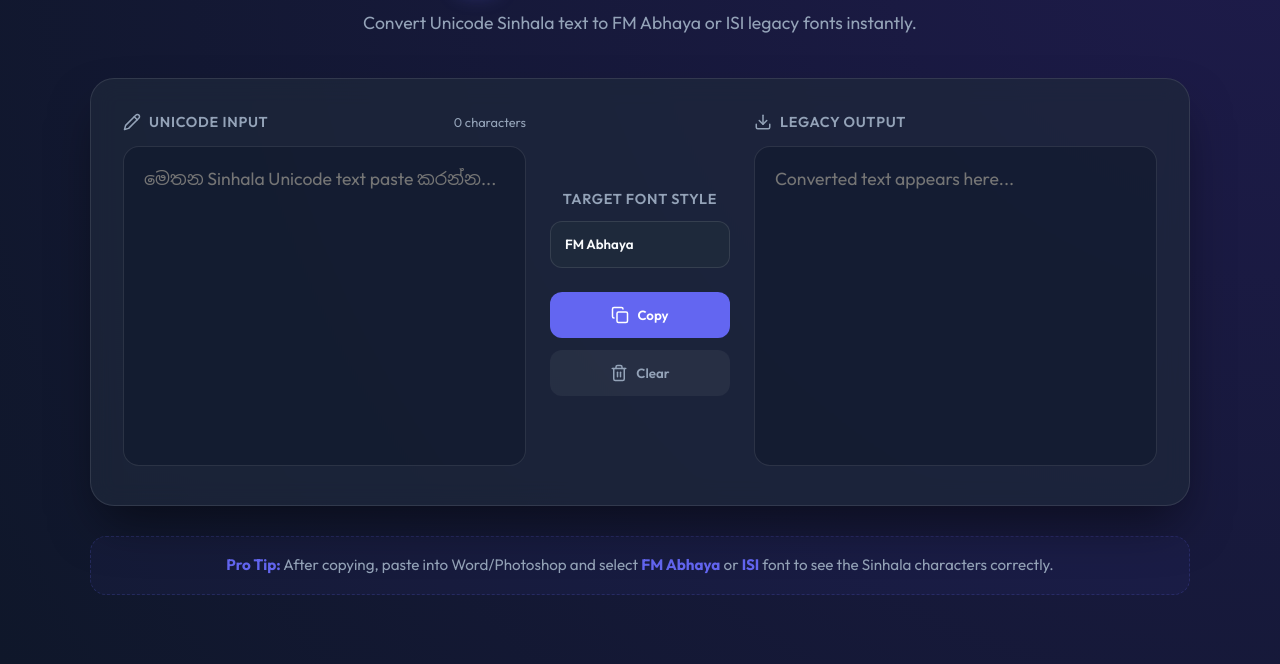
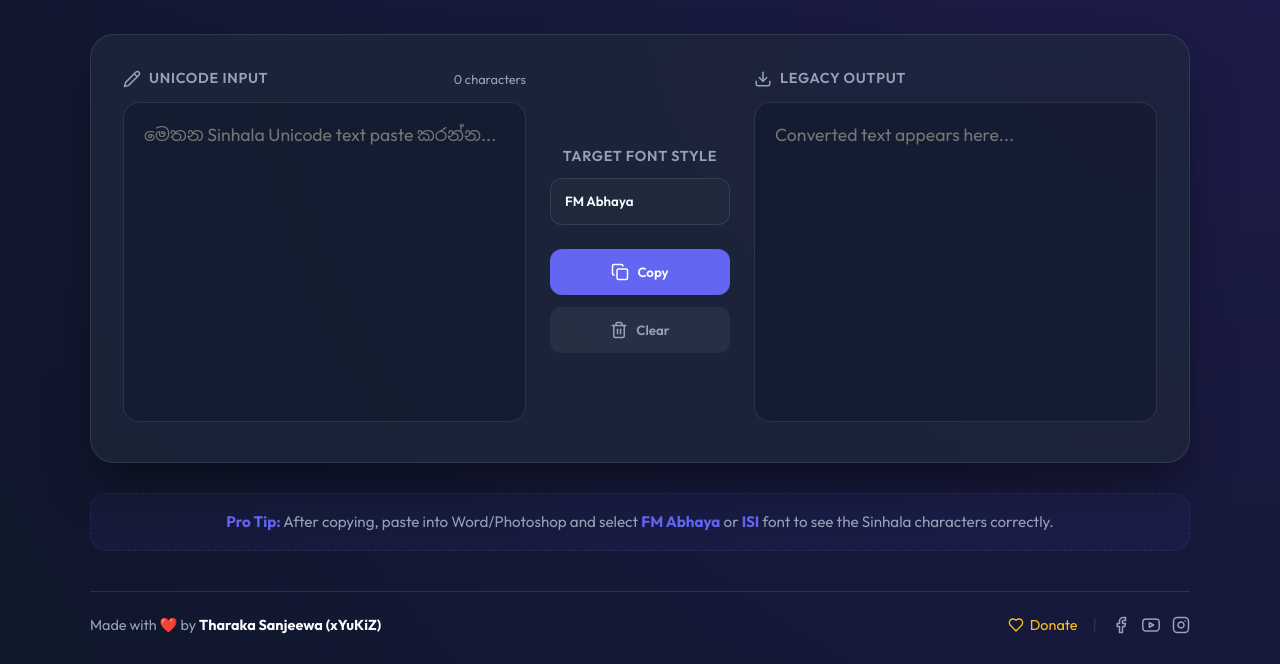
Before and after one commit to xYuKiZ/Sinhala-Unicode-Convert-to-FMAbaya-or-ISI, a plain HTML site: page index.html in a window 1280 px wide. Shown: the part 136-800 px from the top of the page. Drawn offline with Linux system fonts and the light colour scheme.

Commit message:
button fixed

```diff
--- a/index.html
+++ b/index.html
@@ -71,6 +71,30 @@
     <footer class="info-footer">
         <p><strong>Pro Tip:</strong> After copying, paste into Word/Photoshop and select <strong>FM Abhaya</strong> or <strong>ISI</strong> font to see the Sinhala characters correctly.</p>
     </footer>
+
+    <footer class="app-footer">
+        <div class="footer-content">
+            <p class="credit">Made with ❤️ by <strong>Tharaka Sanjeewa (xYuKiZ)</strong></p>
+            <div class="footer-links">
+                <a href="#" class="footer-link donate" title="Donate">
+                    <svg xmlns="http://www.w3.org/2000/svg" width="16" height="16" viewBox="0 0 24 24" fill="none" stroke="currentColor" stroke-width="2" stroke-linecap="round" stroke-linejoin="round"><path d="M19 14c1.49-1.46 3-3.21 3-5.5A5.5 5.5 0 0 0 16.5 3c-1.76 0-3 .5-4.5 2-1.5-1.5-2.74-2-4.5-2A5.5 5.5 0 0 0 2 8.5c0 2.3 1.5 4.05 3 5.5l7 7Z"/></svg>
+                    <span>Donate</span>
+                </a>
+                <span class="divider">|</span>
+                <div class="social-links">
+                    <a href="#" title="Facebook">
+                        <svg xmlns="http://www.w3.org/2000/svg" width="18" height="18" viewBox="0 0 24 24" fill="none" stroke="currentColor" stroke-width="2" stroke-linecap="round" stroke-linejoin="round"><path d="M18 2h-3a5 5 0 0 0-5 5v3H7v4h3v8h4v-8h3l1-4h-4V7a1 1 0 0 1 1-1h3z"/></svg>
+                    </a>
+                    <a href="#" title="YouTube">
+                        <svg xmlns="http://www.w3.org/2000/svg" width="18" height="18" viewBox="0 0 24 24" fill="none" stroke="currentColor" stroke-width="2" stroke-linecap="round" stroke-linejoin="round"><path d="M22.54 6.42a2.78 2.78 0 0 0-1.94-2C18.88 4 12 4 12 4s-6.88 0-8.6.42a2.78 2.78 0 0 0-1.94 2C1 8.11 1 12 1 12s0 3.89.46 5.58a2.78 2.78 0 0 0 1.94 2c1.72.42 8.6.42 8.6.42s6.88 0 8.6-.42a2.78 2.78 0 0 0 1.94-2C23 15.89 23 12 23 12s0-3.89-.46-5.58z"/><polygon points="9.75 15.02 15.5 12 9.75 8.98 9.75 15.02"/></svg>
+                    </a>
+                    <a href="#" title="Instagram">
+                        <svg xmlns="http://www.w3.org/2000/svg" width="18" height="18" viewBox="0 0 24 24" fill="none" stroke="currentColor" stroke-width="2" stroke-linecap="round" stroke-linejoin="round"><rect width="20" height="20" x="2" y="2" rx="5" ry="5"/><path d="M16 11.37A4 4 0 1 1 12.63 8 4 4 0 0 1 16 11.37z"/><line x1="17.5" x2="17.51" y1="6.5" y2="6.5"/></svg>
+                    </a>
+                </div>
+            </div>
+        </div>
+    </footer>
 </div>
 
 <div id="toast" class="toast">Copied to clipboard!</div>
--- a/script.js
+++ b/script.js
@@ -58,21 +58,42 @@
 }
 
 function copyOutput() {
-    if (outputText.value.trim() === "") {
+    const text = outputText.value;
+    if (text.trim() === "") {
         showToast("No text to copy!", "error");
         return;
     }
 
-    navigator.clipboard.writeText(outputText.value).then(() => {
-        showToast("Copied to clipboard!");
-    }).catch(err => {
-        console.error('Failed to copy: ', err);
-        // Fallback for older browsers
+    // Try modern Clipboard API first
+    if (navigator.clipboard && window.isSecureContext) {
+        navigator.clipboard.writeText(text).then(() => {
+            showToast("Copied to clipboard!");
+        }).catch(err => {
+            console.error('Clipboard API failed:', err);
+            fallbackCopy();
+        });
+    } else {
+        // Fallback to execCommand
+        fallbackCopy();
+    }
+}
+
+function fallbackCopy() {
+    try {
         outputText.select();
-        document.execCommand("copy");
-        showToast("Copied to clipboard!");
-    });
+        outputText.setSelectionRange(0, 99999); // For mobile devices
+        const successful = document.execCommand('copy');
+        if (successful) {
+            showToast("Copied to clipboard!");
+        } else {
+            showToast("Copy failed. Please copy manually.", "error");
+        }
+    } catch (err) {
+        console.error('Fallback copy failed:', err);
+        showToast("Copy failed. Please copy manually.", "error");
+    }
 }
+
 
 function clearText() {
     unicodeInput.value = "";
--- a/style.css
+++ b/style.css
@@ -248,6 +248,86 @@
     color: var(--accent-primary);
 }
 
+.app-footer {
+    margin-top: 40px;
+    padding-top: 20px;
+    border-top: 1px solid var(--glass-border);
+}
+
+.footer-content {
+    display: flex;
+    flex-direction: column;
+    align-items: center;
+    gap: 15px;
+    text-align: center;
+}
+
+@media (min-width: 600px) {
+    .footer-content {
+        flex-direction: row;
+        justify-content: space-between;
+    }
+}
+
+.credit {
+    font-size: 0.9rem;
+    color: var(--text-muted);
+}
+
+.credit strong {
+    color: var(--text-main);
+}
+
+.footer-links {
+    display: flex;
+    align-items: center;
+    gap: 15px;
+}
+
+.footer-link {
+    text-decoration: none;
+    color: var(--text-muted);
+    font-size: 0.9rem;
+    display: flex;
+    align-items: center;
+    gap: 6px;
+    transition: all 0.2s ease;
+}
+
+.footer-link:hover {
+    color: var(--accent-primary);
+}
+
+.donate {
+    color: #fbbf24;
+}
+
+.donate:hover {
+    color: #f59e0b;
+    transform: scale(1.05);
+}
+
+.divider {
+    color: var(--glass-border);
+}
+
+.social-links {
+    display: flex;
+    gap: 12px;
+}
+
+.social-links a {
+    color: var(--text-muted);
+    transition: all 0.2s ease;
+    display: flex;
+    align-items: center;
+}
+
+.social-links a:hover {
+    color: var(--accent-primary);
+    transform: translateY(-2px);
+}
+
 /* Toast */
 .toast {
     position: fixed;
```
